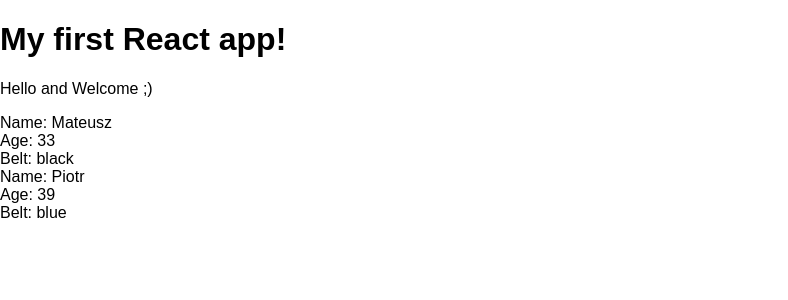
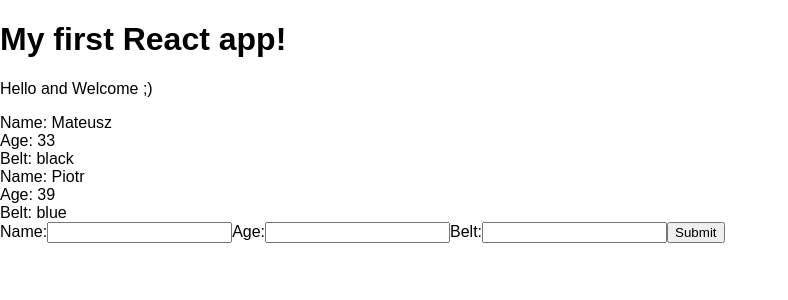
Before and after one commit to piotr-skolorzynski/react-first-app, a React (Create React App) app in the folder first-react-app/: page / in a window 1280 px wide. Shown: the top 300 px of the page, without its empty margins (0-788 px from the left). Built offline with nearby package versions, Linux system fonts and the light colour scheme.

Commit message:
AddNinja.js file created. Added AddNinja component with form to enable to set new ninja properties

```diff
--- /dev/null
+++ b/first-react-app/src/AddNinja.js
@@ -0,0 +1,35 @@
+import React, {Component} from 'react';
+
+class AddNinja extends Component {
+    state = {
+        name: null,
+        age: null,
+        belt: null
+    }
+    handleChange = e => {
+        this.setState({
+            [e.target.id]: e.target.value //f.e name: 'Piotr'
+        })
+    }
+    handleSubmit = e => {
+        e.preventDefault();
+        console.log(this.state);
+    }
+    render() {
+        return(
+            <div>
+                <form onSubmit={this.handleSubmit}>
+                    <label htmlFor="name">Name:</label>
+                    <input type="text" id="name" onChange={this.handleChange}></input>
+                    <label htmlFor="name">Age:</label>
+                    <input type="text" id="age" onChange={this.handleChange}></input>
+                    <label htmlFor="name">Belt:</label>
+                    <input type="text" id="belt" onChange={this.handleChange}></input>
+                    <button>Submit</button>
+                </form>
+            </div>
+        )
+    }
+}
+
+export default AddNinja;
--- a/first-react-app/src/App.js
+++ b/first-react-app/src/App.js
@@ -1,4 +1,5 @@
 import React, { Component } from 'react';
+import AddNinja from './AddNinja';
 import Ninjas from './ninjas';
 
 class App extends Component {
@@ -15,6 +16,7 @@ class App extends Component {
       <h1>My first React app!</h1>
       <p>Hello and Welcome ;)</p>
       <Ninjas ninjas={this.state.ninjas}/>
+      <AddNinja/>
     </div>
     );
   }
```
